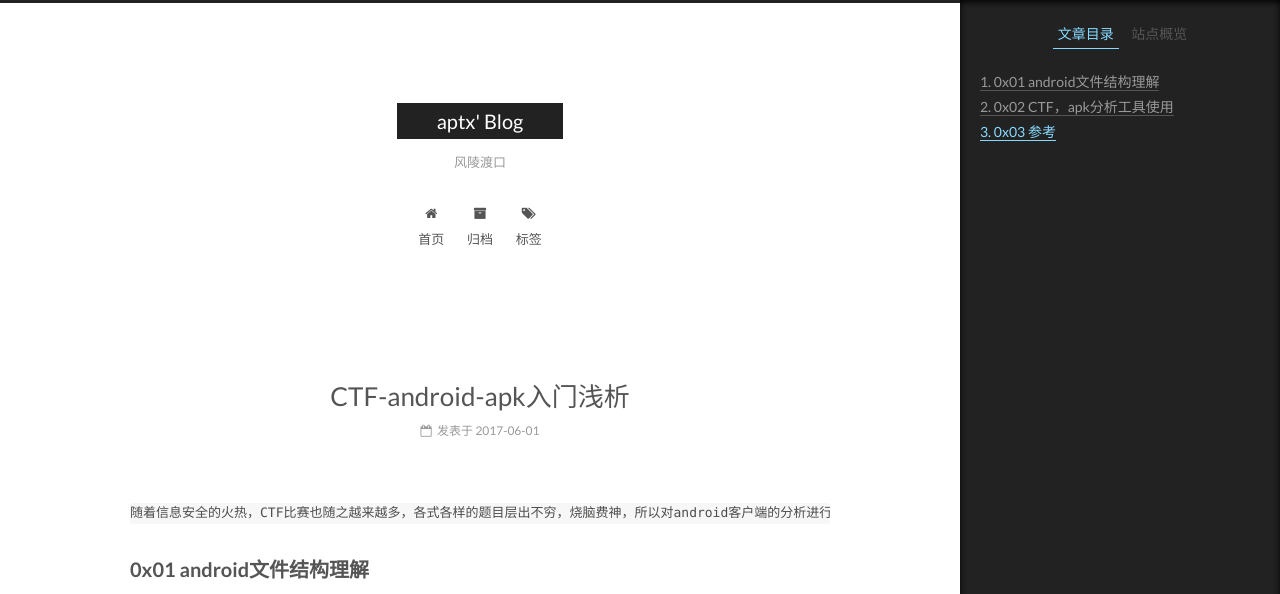
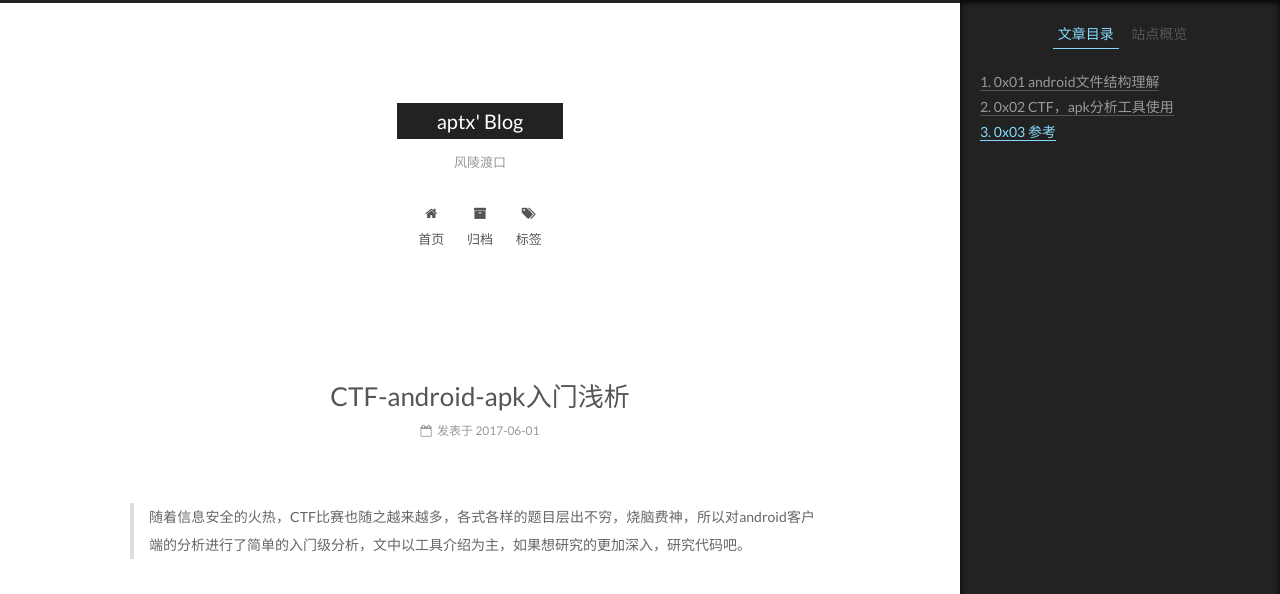
Before and after one commit to aptx0/aptx0.github.io, a plain HTML site: page 2017/06/01/CTF-android-apk/index.html in a window 1280 px wide. Shown: the top 594 px of the page. Drawn offline with Linux system fonts and the light colour scheme; grey boxes are pictures that could not be loaded.

Commit message:
Site updated: 2017-06-01 18:40:16

```diff
--- a/2017/06/01/CTF-android-apk/index.html
+++ b/2017/06/01/CTF-android-apk/index.html
@@ -103,7 +103,7 @@
 <meta property="og:image" content="http://oqv3pwbpp.bkt.clouddn.com/killer2.png">
 <meta property="og:image" content="http://oqv3pwbpp.bkt.clouddn.com/ida1.png">
 <meta property="og:image" content="http://oqv3pwbpp.bkt.clouddn.com/ida2.png">
-<meta property="og:updated_time" content="2017-06-01T10:37:55.371Z">
+<meta property="og:updated_time" content="2017-06-01T10:31:38.388Z">
 <meta name="twitter:card" content="summary">
 <meta name="twitter:title" content="CTF-android-apk入门浅析">
 <meta name="twitter:description" content="随着信息安全的火热，CTF比赛也随之越来越多，各式各样的题目层出不穷，烧脑费神，所以对android客户端的分析进行了简单的入门级分析，文中以工具介绍为主，如果想研究的更加深入，研究代码吧。">
@@ -325,8 +325,10 @@
 
 
 
-        <pre><code>随着信息安全的火热，CTF比赛也随之越来越多，各式各样的题目层出不穷，烧脑费神，所以对android客户端的分析进行了简单的入门级分析，文中以工具介绍为主，如果想研究的更加深入，研究代码吧。
-</code></pre><a id="more"></a>
+        <blockquote>
+<p>随着信息安全的火热，CTF比赛也随之越来越多，各式各样的题目层出不穷，烧脑费神，所以对android客户端的分析进行了简单的入门级分析，文中以工具介绍为主，如果想研究的更加深入，研究代码吧。</p>
+</blockquote>
+<a id="more"></a>
 <h2 id="0x01-android文件结构理解"><a href="#0x01-android文件结构理解" class="headerlink" title="0x01 android文件结构理解"></a>0x01 android文件结构理解</h2><p><img src="http://oqv3pwbpp.bkt.clouddn.com/android.jpg" alt="android"><br>    META-INF目录：签名信息，用来保证APK包的完整性和系统的安全性<br>     res目录：应用程序的各种资源文件，图片资源、颜色资源、菜单资源、字符串资源、风格资源，运行时被代码获取并使用<br>     AndroidManifest.xml文件：应用程序的名字、版本、权限、引用的库<br>     class.dex文件：java源代码编译后生成的Java字节码文件的变种形式<br>     resources.arsc文件：编译后生成的二进制资源文件<br>     lib目录：子目录armeabi存放的是一些so文件<br>     assets目录：存放一些配置文件，这些文件的内容在程序运行过程中可以通过相关的API获得</p>
 <h2 id="0x02-CTF，apk分析工具使用"><a href="#0x02-CTF，apk分析工具使用" class="headerlink" title="0x02 CTF，apk分析工具使用"></a>0x02 CTF，apk分析工具使用</h2><p>apk程序分析<br>工具：7zip、dex2jar、jd-gui、IDA pro、ApkIDE、AndroidKiller</p>
 <h3 id="Apk反编译得到Java源代码"><a href="#Apk反编译得到Java源代码" class="headerlink" title="Apk反编译得到Java源代码"></a>Apk反编译得到Java源代码</h3><p>将要反编译的APK解压，得到其中的classes.dex文件，将获取到的classes.dex放到之前解压出来的工具dex2jar-0.0.9.15 文件夹内，在命令行下定位到dex2jar.bat所在目录，输入dex2jar.bat   classes.dex，效果如下：（dex2jar-2.0执行方式不同，但是殊途同归）<br><img src="http://oqv3pwbpp.bkt.clouddn.com/dex2jar.png" alt="android1"><br>在该目录下会生成一个classes_dex2jar.jar的文件，然后打开工具jd-gui文件夹里的jd-gui.exe，之后用该工具打开之前生成的classes_dex2jar.jar文件，便可以看到源码了，效果如下：<br><img src="http://oqv3pwbpp.bkt.clouddn.com/gui.png" alt="android2"><br>针对上图源码，可以进行搜索分析，例如（flag、@、key、passwd等等）获取flag。或者进行算法分析，获取flag。最重要的还是代码阅读和分析能力。</p>
```
Also changed, not shown: index.html (+3 -2 lines).
